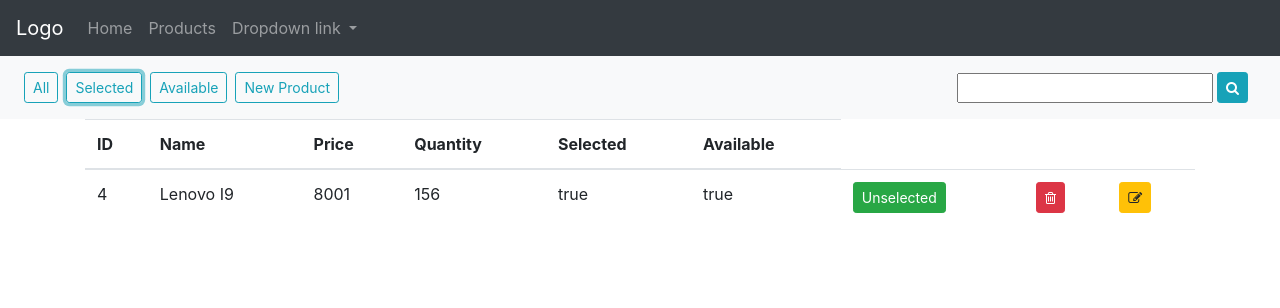
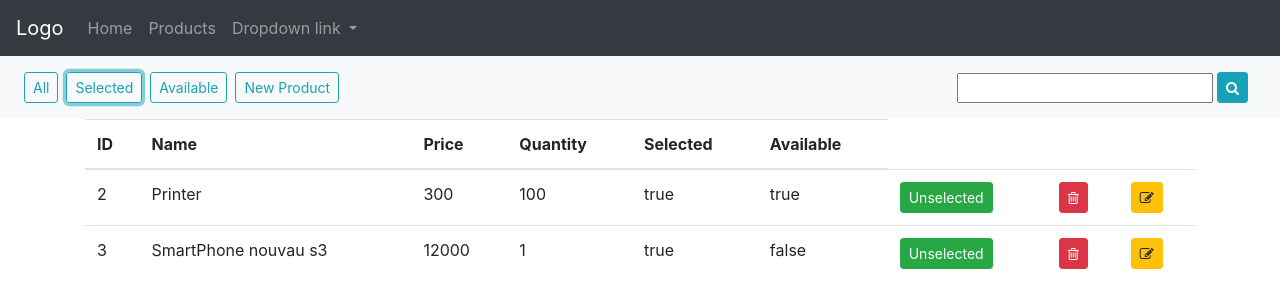
Before and after one commit to developpeurk/angular-with-ngrx, an Angular app: page /products in a window 1280 px wide. Both pictures are taken after a click on the button "Selected". Shown: the top 308 px of the page. Built offline with nearby package versions, Linux system fonts and the light colour scheme; data requests are answered from the project's data file.

Commit message:
2nd decomposition of component

```diff
--- a/db.json
+++ b/db.json
@@ -13,7 +13,7 @@
       "name": "Printer",
       "price": 300,
       "quantity": 100,
-      "selected": false,
+      "selected": true,
       "available": true
     },
     {
@@ -21,7 +21,7 @@
       "name": "SmartPhone nouvau s3",
       "price": "12000",
       "quantity": "1",
-      "selected": false,
+      "selected": true,
       "available": false
     },
     {
@@ -29,7 +29,7 @@
       "name": "Lenovo I9",
       "price": "8001",
       "quantity": "156",
-      "selected": true,
+      "selected": false,
       "available": true
     }
   ]
--- a/src/app/components/products/product-list/product-list.component.html
+++ b/src/app/components/products/product-list/product-list.component.html
@@ -1 +1,54 @@
-<p>product-list works!</p>
+<div class="container">
+  <ng-container *ngIf="(productsInput$ | async) as result" [ngSwitch]="result.dataState">
+    <ng-container *ngSwitchCase="DataStateEnum.LOADING">
+      Loading...
+    </ng-container>
+    <ng-container *ngSwitchCase="DataStateEnum.ERROR">
+      <div class="col-12 text-center">
+        <div class="alert alert-danger">
+          {{ result.errorMessage }}
+        </div>
+      </div>
+    </ng-container>
+    <ng-container *ngSwitchCase="DataStateEnum.LOADED">
+      <table class="table">
+        <thead>
+        <tr>
+          <th>ID</th>
+          <th>Name</th>
+          <th>Price</th>
+          <th>Quantity</th>
+          <th>Selected</th>
+          <th>Available</th>
+        </tr>
+        </thead>
+        <tbody>
+        <tr *ngFor="let p of result.data">
+          <td>{{ p.id }}</td>
+          <td>{{ p.name}}</td>
+          <td>{{ p.price }}</td>
+          <td>{{ p.quantity}}</td>
+          <td>{{ p.selected}}</td>
+          <td>{{ p.available }}</td>
+          <td>
+            <button (click)="onSelect(p)" [ngClass]="p.selected ? 'btn btn-sm btn-success': 'btn btn-sm btn-danger'">
+              <span *ngIf="p.selected">Unselected</span>
+              <span *ngIf="!p.selected">Selected</span>
+            </button>
+          </td>
+          <td>
+            <button class="btn btn-sm btn-danger" (click)="onDelete(p)">
+              <span class="fa fa-trash-o"></span>
+            </button>
+          </td>
+          <td>
+            <button class="btn btn-sm btn-warning" (click)="onEdit(p)">
+              <span class="fa fa-edit"></span>
+            </button>
+          </td>
+        </tr>
+        </tbody>
+      </table>
+    </ng-container>
+  </ng-container>
+</div>
--- a/src/app/components/products/product-list/product-list.component.ts
+++ b/src/app/components/products/product-list/product-list.component.ts
@@ -1,4 +1,7 @@
-import { Component, OnInit } from '@angular/core';
+import {Component, EventEmitter, Input, OnInit, Output} from '@angular/core';
+import {Observable} from "rxjs";
+import {ActionEvent, AppDataState, DataStateEnum, ProductActionsTypes} from "../../../state/product.state";
+import {Product} from "../../../model/product/product.model";
 
 @Component({
   selector: 'app-product-list',
@@ -6,10 +9,26 @@ import { Component, OnInit } from '@angular/core';
   styleUrls: ['./product-list.component.css']
 })
 export class ProductListComponent implements OnInit {
-
+  @Input() public productsInput$:Observable<AppDataState<Product[]>>|null = null
+  @Output() public productsEventEmitter:EventEmitter<ActionEvent> = new EventEmitter<ActionEvent>()
+  readonly DataStateEnum = DataStateEnum;
   constructor() { }
 
   ngOnInit(): void {
   }
 
+  onSelect(p: Product) {
+    this.productsEventEmitter.emit({type: ProductActionsTypes.SELECT_PRODUCT, payload:p})
+
+  }
+
+  onDelete(p: Product) {
+    this.productsEventEmitter.emit({type: ProductActionsTypes.DELETE_PRODUCT, payload:p})
+
+  }
+
+  onEdit(p: Product) {
+    this.productsEventEmitter.emit({type: ProductActionsTypes.EDIT_PRODUCT, payload:p})
+
+  }
 }
--- a/src/app/components/products/product-nav-bar/product-nav-bar.component.ts
+++ b/src/app/components/products/product-nav-bar/product-nav-bar.component.ts
@@ -9,7 +9,7 @@ import {ActionEvent, ProductActionsTypes} from "../../../state/product.state";
 })
 export class ProductNavBarComponent implements OnInit {
 
-  @Output() productEventEmitter: EventEmitter<ActionEvent> = new EventEmitter()
+  @Output() productEventEmitter: EventEmitter<ActionEvent> = new EventEmitter<ActionEvent> ()
 
   constructor() { }
 
--- a/src/app/components/products/products.component.html
+++ b/src/app/components/products/products.component.html
@@ -1,55 +1,2 @@
 <app-product-nav-bar (productEventEmitter)="onActionEvent($event)"></app-product-nav-bar>
-<div class="container">
-  <ng-container *ngIf="(products$ | async) as result" [ngSwitch]="result.dataState">
-    <ng-container *ngSwitchCase="DataStateEnum.LOADING">
-      Loading...
-    </ng-container>
-    <ng-container *ngSwitchCase="DataStateEnum.ERROR">
-      <div class="col-12 text-center">
-        <div class="alert alert-danger">
-          {{ result.errorMessage }}
-        </div>
-      </div>
-    </ng-container>
-    <ng-container *ngSwitchCase="DataStateEnum.LOADED">
-      <table class="table">
-        <thead>
-        <tr>
-          <th>ID</th>
-          <th>Name</th>
-          <th>Price</th>
-          <th>Quantity</th>
-          <th>Selected</th>
-          <th>Available</th>
-        </tr>
-        </thead>
-        <tbody>
-        <tr *ngFor="let p of result.data">
-          <td>{{ p.id }}</td>
-          <td>{{ p.name}}</td>
-          <td>{{ p.price }}</td>
-          <td>{{ p.quantity}}</td>
-          <td>{{ p.selected}}</td>
-          <td>{{ p.available }}</td>
-          <td>
-            <button (click)="onSelect(p)" [ngClass]="p.selected ? 'btn btn-sm btn-success': 'btn btn-sm btn-danger'">
-              <span *ngIf="p.selected">Unselected</span>
-              <span *ngIf="!p.selected">Selected</span>
-            </button>
-          </td>
-          <td>
-            <button class="btn btn-sm btn-danger" (click)="onDelete(p)">
-              <span class="fa fa-trash-o"></span>
-            </button>
-          </td>
-          <td>
-            <button class="btn btn-sm btn-warning" (click)="onEdit(p)">
-              <span class="fa fa-edit"></span>
-            </button>
-          </td>
-        </tr>
-        </tbody>
-      </table>
-    </ng-container>
-  </ng-container>
-</div>
+<app-product-list [productsInput$]="products$" (productsEventEmitter)="onActionEvent($event)"></app-product-list>
--- a/src/app/components/products/products.component.ts
+++ b/src/app/components/products/products.component.ts
@@ -103,6 +103,18 @@ export class ProductsComponent implements OnInit {
       case ProductActionsTypes.SEARCH_PRODUCT:
         this.onSearch($event.payload);
         break;
+
+      case ProductActionsTypes.SELECT_PRODUCT:
+        this.onSelect($event.payload);
+        break;
+
+      case ProductActionsTypes.EDIT_PRODUCT:
+        this.onEdit($event.payload);
+        break;
+
+      case ProductActionsTypes.DELETE_PRODUCT:
+        this.onDelete($event.payload);
+        break;
     }
   }
 }
--- a/src/app/state/product.state.ts
+++ b/src/app/state/product.state.ts
@@ -4,6 +4,9 @@ export enum ProductActionsTypes{
   GET_AVAILABLE_PRODUCT= "[Product] Get Available products",
   SEARCH_PRODUCT= "[Product] Search products",
   NEW_PRODUCT= "[Product] New products",
+  SELECT_PRODUCT= "[Product] SELECT product",
+  EDIT_PRODUCT= "[Product] EDIT products",
+  DELETE_PRODUCT= "[Product] DELETE product",
 }
 
 export interface ActionEvent{
```
